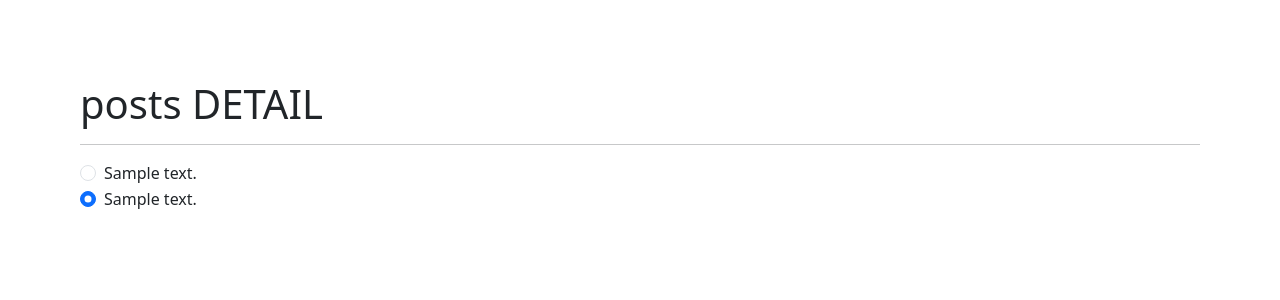
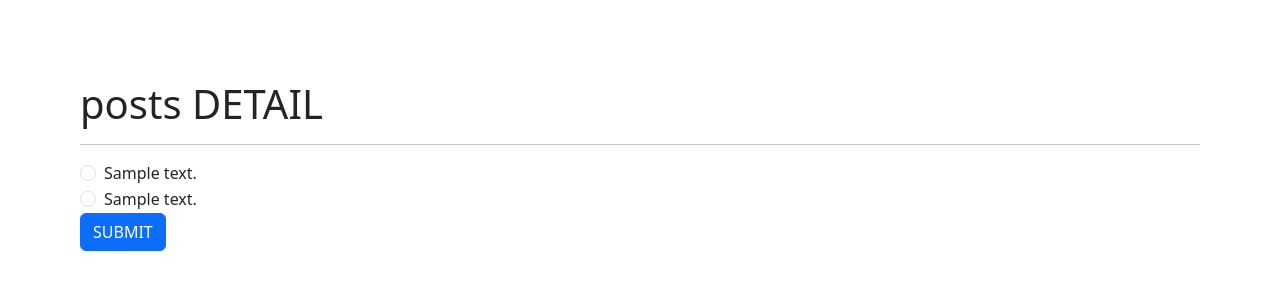
Before and after one commit to ssongnoss66/AprNineteenth, a Django app: page /posts/1 in a window 1280 px wide. Shown: the top 300 px of the page. Run offline with Django 3.2, Linux system fonts and the light colour scheme; tables that the repository leaves empty hold one stand-in row (values such as "Sample post"); some libraries are stand-ins or nearby versions.

Commit message:
0426 2159 POSTS DETAIL AXIOS ERROR FIXING

```diff
--- a/posts/templates/posts/detail.html
+++ b/posts/templates/posts/detail.html
@@ -11,16 +11,44 @@
 {% block content %}
 <h1>posts DETAIL</h1>
 <hr>
+
+<div>
+  <form id="select-form" data-post-id="{{ post.pk }}">
+    {% csrf_token %}
     <div class="form-check">
-  <input class="form-check-input" type="radio" name="flexRadioDefault" id="flexRadioDefault1">
-  <label class="form-check-label" for="flexRadioDefault1">
+      <input class="form-check-input" type="radio" name="selectContent" data-post-str="{{ post.select1_Content }}">
+      <label class="form-check-label" for="selectContent1">
         {{ post.select1_content }}
       </label>
     </div>
     <div class="form-check">
-  <input class="form-check-input" type="radio" name="flexRadioDefault" id="flexRadioDefault2" checked>
-  <label class="form-check-label" for="flexRadioDefault2">
+      <input class="form-check-input" type="radio" name="selectContent" id="selectContent2" data-post-str="{{ post.select2_Content }}">
+      <label class="form-check-label" for="selectContent2">
         {{ post.select2_content }}
       </label>
     </div>
+    <input type="submit" value="SUBMIT" class="btn btn-primary">
+  </form>
+</div>
+
+<script>
+ const form = document.querySelector('#select-form')
+ const csrftoken = document.querySelector('[name=csrfmiddlewaretoken]').value
+ form.addEventListener('submit', function (event) {
+    event.preventDefault()
+    var radios = document.getElementsByName('selectContent');
+    for (var radio of radios) {
+        if (radio.checked) {
+            const postId = event.target.dataset.postId
+            const postStr = event.target.dataset.postStr
+            axios({
+                method: 'post',
+                url: '/posts/${postId}/answer/${postStr}',
+                headers: {'X-CSRFToken': csrftoken},
+            })
+        }
+    }
+
+  })
+</script>
 {% endblock content %}
--- a/templates/base.html
+++ b/templates/base.html
@@ -12,5 +12,6 @@
     {% block content %}
     {% endblock content %}
     <script src="https://cdn.jsdelivr.net/npm/bootstrap@5.3.0-alpha1/dist/js/bootstrap.bundle.min.js" integrity="sha384-w76AqPfDkMBDXo30jS1Sgez6pr3x5MlQ1ZAGC+nuZB+EYdgRZgiwxhTBTkF7CXvN" crossorigin="anonymous"></script>
+    <script src="https://cdn.jsdelivr.net/npm/axios/dist/axios.min.js"></script>
   </body>
 </html>
```
Also changed, not shown: posts/templates/posts/answer.html (deleted, +0 -14 lines). Lines whose indentation alone changed are shown as unchanged.
